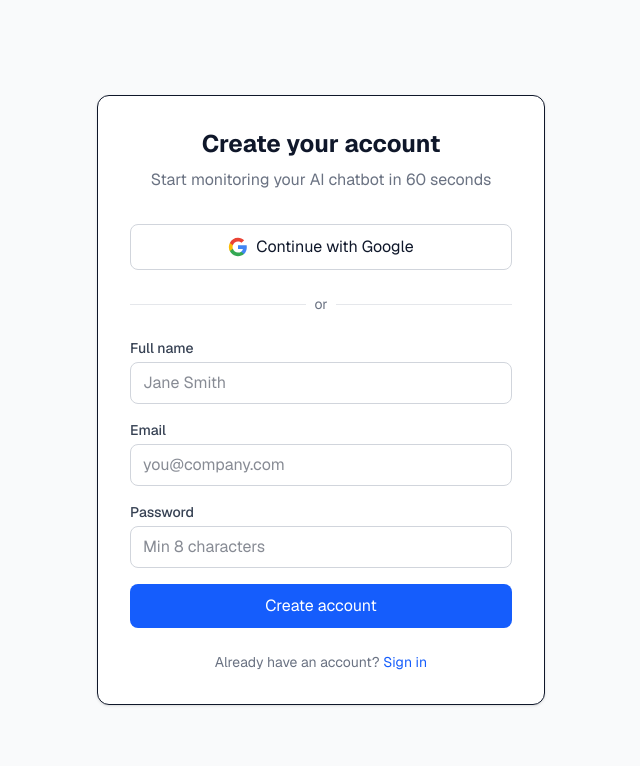
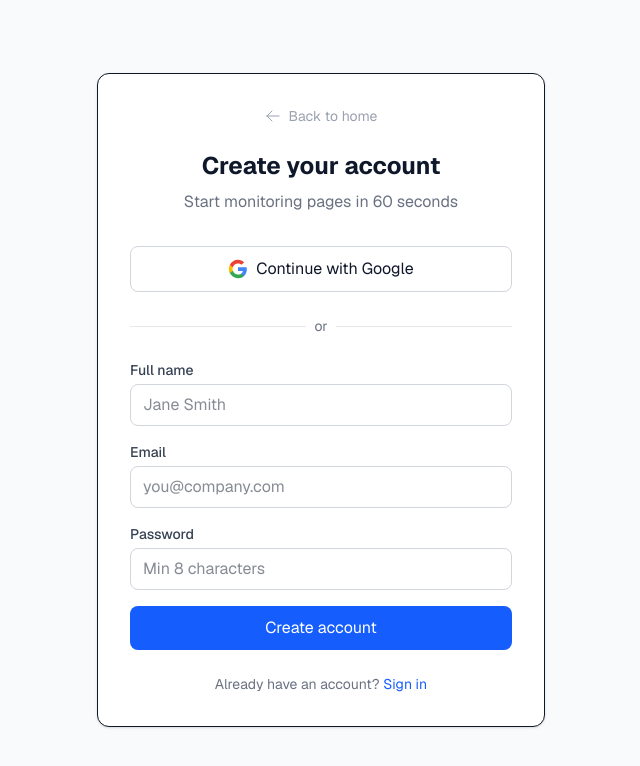
Before and after one commit to eyalRonen1/driftguard, a Next.js app: page /signup in a window 1280 px wide. Shown: the top 766 px of the page, without its empty margins (319-959 px from the left). Built offline with nearby package versions, Linux system fonts and the light colour scheme; no server answers.

Commit message:
Add back-to-home link on login and signup pages

```diff
--- a/src/app/(auth)/login/page.tsx
+++ b/src/app/(auth)/login/page.tsx
@@ -44,8 +44,16 @@ export default function LoginPage() {
   return (
     <div className="min-h-screen flex items-center justify-center bg-gray-50">
       <div className="w-full max-w-md p-8 bg-white rounded-xl shadow-sm border">
+        <div className="flex justify-center mb-6">
+          <a href="/" className="flex items-center gap-2 text-gray-400 hover:text-gray-900 transition">
+            <svg className="w-4 h-4" fill="none" viewBox="0 0 24 24" strokeWidth={1.5} stroke="currentColor">
+              <path strokeLinecap="round" strokeLinejoin="round" d="M10.5 19.5 3 12m0 0 7.5-7.5M3 12h18" />
+            </svg>
+            <span className="text-sm">Back to home</span>
+          </a>
+        </div>
         <h1 className="text-2xl font-bold text-center mb-2">Welcome back</h1>
-        <p className="text-gray-500 text-center mb-8">Sign in to DriftGuard</p>
+        <p className="text-gray-500 text-center mb-8">Sign in to PageLifeguard</p>
 
         <button
           onClick={handleGoogleLogin}
--- a/src/app/(auth)/signup/page.tsx
+++ b/src/app/(auth)/signup/page.tsx
@@ -52,9 +52,17 @@ export default function SignupPage() {
   return (
     <div className="min-h-screen flex items-center justify-center bg-gray-50">
       <div className="w-full max-w-md p-8 bg-white rounded-xl shadow-sm border">
+        <div className="flex justify-center mb-6">
+          <a href="/" className="flex items-center gap-2 text-gray-400 hover:text-gray-900 transition">
+            <svg className="w-4 h-4" fill="none" viewBox="0 0 24 24" strokeWidth={1.5} stroke="currentColor">
+              <path strokeLinecap="round" strokeLinejoin="round" d="M10.5 19.5 3 12m0 0 7.5-7.5M3 12h18" />
+            </svg>
+            <span className="text-sm">Back to home</span>
+          </a>
+        </div>
         <h1 className="text-2xl font-bold text-center mb-2">Create your account</h1>
         <p className="text-gray-500 text-center mb-8">
-          Start monitoring your AI chatbot in 60 seconds
+          Start monitoring pages in 60 seconds
         </p>
 
         <button
```
